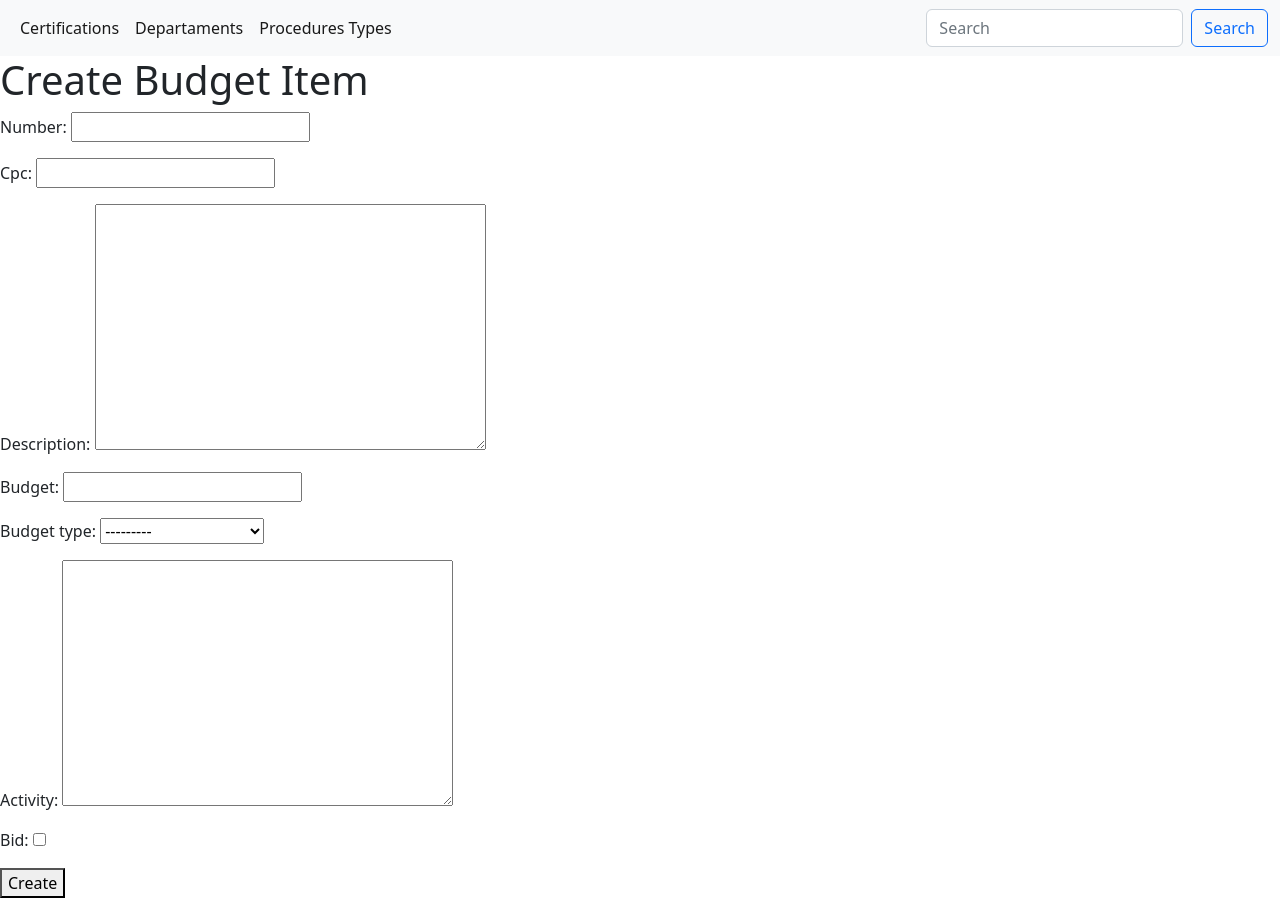
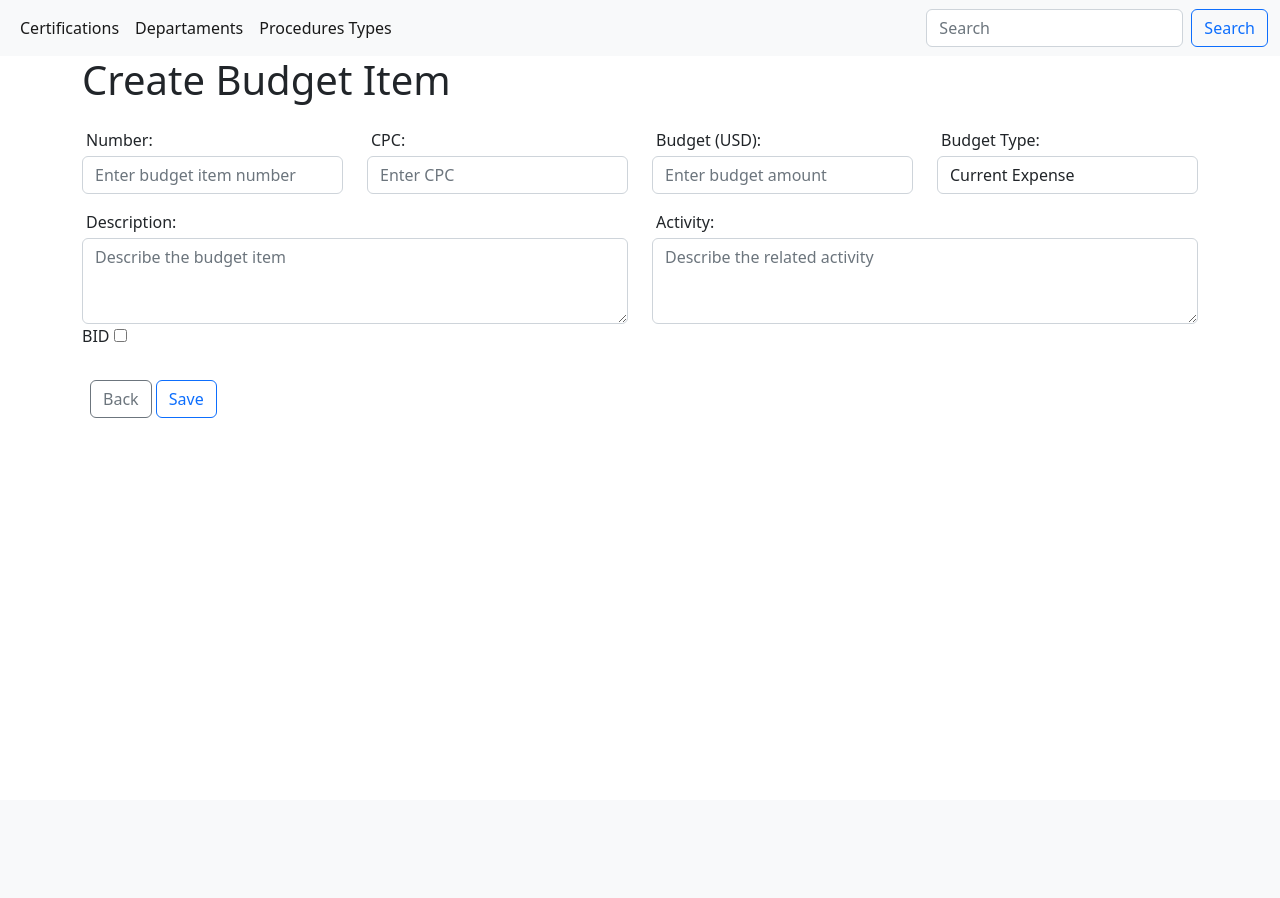
Before and after one commit to dsaguileraj/budget_manager, a Django app: page /budget_items/create/ in a window 1280 px wide. After the commit the page ends 418 px from the top, so only its background shows below. Run offline with Django 5.2, Linux system fonts and the light colour scheme.

Commit message:
Aplling Bootstrap - 2

```diff
--- a/budget_items/templates/budget_items_base.html
+++ b/budget_items/templates/budget_items_base.html
@@ -33,6 +33,8 @@
         </div>
       </div>
     </nav>
-    {% block body %}{% endblock body %}
+    <div class="container">
+      {% block body %}{% endblock body %}
+    </div>
   </body>
 </html>
--- a/budget_items/templates/budget_items_create.html
+++ b/budget_items/templates/budget_items_create.html
@@ -6,9 +6,42 @@
 
 {% block body %}
   <h1>Create Budget Item</h1>
-  <form action="{% url 'budget_items:create' %}" method="POST">
-    {% csrf_token %}
-    {{ form.as_p }}
-    <button type="submit">Create</button>
+  <form method="post" class="row">
+      {% csrf_token %}
+      <div class="col-3">
+          <label class="m-1 mt-3" for="number">Number:</label>
+          <input type="text" class="form-control" id="number" name="number" placeholder="Enter budget item number">
+      </div>
+      <div class="col-3">
+          <label class="m-1 mt-3" for="cpc">CPC:</label>
+          <input type="text" class="form-control" id="cpc" name="cpc" placeholder="Enter CPC">
+      </div>
+      <div class="col-3">
+          <label class="m-1 mt-3" for="budget">Budget (USD):</label>
+          <input type="number" class="form-control" id="budget" name="budget" step="0.01" placeholder="Enter budget amount">
+      </div>
+      <div class="col-3">
+          <label class="m-1 mt-3" for="budget_type">Budget Type:</label>
+          <select class="form-control" id="budget_type" name="budget_type">
+            <option value="Current Expense">Current Expense</option>
+            <option value="Investment Project">Investment Project</option>
+          </select>
+      </div>
+      <div class="col-6">
+          <label class="m-1 mt-3" for="description">Description:</label>
+          <textarea class="form-control" id="description" name="description" rows="3" placeholder="Describe the budget item"></textarea>
+      </div>
+      <div class="col-6">
+          <label class="m-1 mt-3" for="activity">Activity:</label>
+          <textarea class="form-control" id="activity" name="activity" rows="3" placeholder="Describe the related activity"></textarea>
+      </div>
+      <div class="form-group mb-3">
+        <label for="bid">BID</label>
+        <input type="checkbox" id="bid" name="bid">
+      </div>
+      <div class="mt-3">
+        <a href="{% url 'budget_items:list' %}" class="btn btn-outline-secondary ms-2">Back</a>
+        <button type="submit" class="btn btn-outline-primary">Save</button>
+      </div>
   </form>
 {% endblock body %}
--- a/budget_items/urls.py
+++ b/budget_items/urls.py
@@ -5,7 +5,7 @@ app_name = "budget_items"
 
 urlpatterns = [
     path("", BudgetItemsListView.as_view(), name = "list"),
-    path("create/", BudgetItemsCreateView.as_view(), name = "create"),
+    path("create/", create_budget_item, name = "create"),
     path("<int:pk>/", BudgetItemsDetailView.as_view(), name = "detail"),
     path("delete/<int:pk>/", delete_budget_item, name = "delete"),
     path("update/<int:pk>/", BudgetItemsUpdateView.as_view(), name = "update")
--- a/budget_items/views.py
+++ b/budget_items/views.py
@@ -1,5 +1,5 @@
 from django.urls import reverse_lazy
-from django.views.generic import CreateView, DeleteView, DetailView, ListView, UpdateView
+from django.views.generic import DetailView, ListView, UpdateView
 from django.shortcuts import redirect, render
 from django.db import models
 from .models import BudgetItems
@@ -30,11 +30,28 @@ class BudgetItemsDetailView(DetailView):
     template_name = "budget_items_detail.html"
 
 
-class BudgetItemsCreateView(CreateView):
-    model = BudgetItems
-    fields = ["number", "cpc", "description", "budget", "budget_type", "activity", "bid"]
-    template_name = "budget_items_create.html"
-    success_url = reverse_lazy("budget_items:list")
+def create_budget_item(request):
+    if request.method == "POST":
+        number = request.POST["number"]
+        cpc = request.POST["cpc"]
+        budget = request.POST["budget"]
+        budget_type = request.POST["budget_type"]
+        description = request.POST["description"]
+        activity = request.POST["activity"]
+        bid = request.POST.get("bid") == "on"
+        budget_item = BudgetItems.objects.create(
+            number = number,
+            cpc = cpc,
+            budget = budget,
+            budget_type = budget_type,
+            description = description,
+            activity = activity,
+            bid = bid
+        )
+        budget_item.save()
+        return redirect(reverse_lazy("budget_items:list"))
+    else:
+        return render(request, "budget_items_create.html")
 
 
 def delete_budget_item(request, pk):
--- a/certifications/templates/certifications_base.html
+++ b/certifications/templates/certifications_base.html
@@ -33,6 +33,8 @@
         </div>
       </div>
     </nav>
-    {% block body %}{% endblock body %}
+    <div class="container">
+      {% block body %}{% endblock body %}
+    </div>
   </body>
 </html>
--- a/certifications/templates/certifications_list.html
+++ b/certifications/templates/certifications_list.html
@@ -13,7 +13,7 @@
         {{ message }}
       </div>
     {% endif %}
-    <div class="table-responsive-xxl">
+    <div class="table-responsive-xxl border">
       <table class="table table-hover">
         <thead class="table-light">
           <tr>
@@ -30,10 +30,10 @@
           {% for object in object_list %}
             <tr>
               <td>{{ object.number }}</td>
-              <td><a href = "{% url 'budget_items:detail' object.budget_item.pk %}">{{ object.budget_item }}</a></td>
+              <td><a href = "{% url 'budget_items:detail' object.budget_item.pk %}" class="text-decoration-none">{{ object.budget_item }}</a></td>
               <td>{{ object.description }}</td>
               <td>{{ object.budget_item.activity }}</td>
-              <td>{{ object.budget }}</td>
+              <td>USD {{ object.budget }}</td>
               <td>
                 <a href = "{% url 'certifications:detail' object.pk %}"><button class="btn btn-outline-success w-100">View</button></a>
               </td>
--- a/departments/templates/departments_base.html
+++ b/departments/templates/departments_base.html
@@ -33,7 +33,8 @@
         </div>
       </div>
     </nav>
-    {% block body %}
-    {% endblock body %}
+    <div class="container">
+      {% block body %}{% endblock body %}
+    </div>
   </body>
 </html>
--- a/departments/templates/departments_create.html
+++ b/departments/templates/departments_create.html
@@ -11,4 +11,5 @@
     {{ form.as_p }}
     <button type="submit">Create</button>
   </form>
+  <a type="button" href="{% url 'budget_items:list' %}"><button class="btn btn-outline-primary">Back</button></a>
 {% endblock body %}
--- a/departments/templates/departments_list.html
+++ b/departments/templates/departments_list.html
@@ -13,7 +13,7 @@
         {{ message }}
       </div>
     {% endif %}
-    <div class="table-responsive-xxl">
+    <div class="table-responsive-xxl border">
       <table class="table table-hover">
         <thead class="table-light">
           <tr>
@@ -51,6 +51,7 @@
   <div class="alert alert-warning" role="alert">
     Record not found
   </div>
-  <a href = "{% url 'departments:create' %}"><button class="btn btn-outline-primary ">Create</button></a>
+  <a href="{% url 'departments:list' %}" class="btn btn-outline-primary">Refresh</a>
+  <a href = "{% url 'departments:create' %}" class="btn btn-outline-success">Create</a>
   {% endif %}
 {% endblock %}
--- a/procedures_types/templates/procedures_types_base.html
+++ b/procedures_types/templates/procedures_types_base.html
@@ -33,7 +33,8 @@
         </div>
       </div>
     </nav>
-    {% block body %}
-    {% endblock body %}
+    <div class="container">
+      {% block body %}{% endblock body %}
+    </div>
   </body>
 </html>
--- a/procedures_types/templates/procedures_types_create.html
+++ b/procedures_types/templates/procedures_types_create.html
@@ -11,4 +11,5 @@
     {{ form.as_p }}
     <button type="submit">Create</button>
   </form>
+  <a type="button" href="{% url 'budget_items:list' %}"><button class="btn btn-outline-primary">Back</button></a>
 {% endblock body %}
--- a/procedures_types/templates/procedures_types_detail.html
+++ b/procedures_types/templates/procedures_types_detail.html
@@ -5,7 +5,7 @@
 {% endblock title %}
 
 {% block body %}
-    <table class="table">
+    <table class="table border">
         <thead class="table-light">
             <h1>Detail - {{ object.name }}</h1>
         </thead>
--- a/procedures_types/templates/procedures_types_list.html
+++ b/procedures_types/templates/procedures_types_list.html
@@ -13,7 +13,7 @@
         {{ message }}
       </div>
     {% endif %}
-    <div class="table-responsive-xxl">
+    <div class="table-responsive-xxl border">
       <table class="table table-hover">
         <thead class="table-light">
           <tr>
@@ -53,6 +53,7 @@
   <div class="alert alert-warning" role="alert">
     Record not found
   </div>
-  <a href = "{% url 'departments:create' %}"><button class="btn btn-outline-primary ">Create</button></a>
+  <a href="{% url 'procedures_types:list' %}"><button class="btn btn-outline-primary">Refresh</button></a>
+  <a href="{% url 'departments:create' %}"><button class="btn btn-outline-success">Create</button></a>
   {% endif %}
 {% endblock body %}
```
Also changed, not shown: budget_items/templates/budget_items_detail.html (+8 -4 lines), budget_items/templates/budget_items_list.html (+5 -4 lines), certifications/templates/certifications_create.html (+53 -6 lines), certifications/templates/certifications_detail.html (+14 -8 lines), certifications/views.py (+80 -25 lines), departments/templates/departments_detail.html (+4 -4 lines), db.sqlite3.
